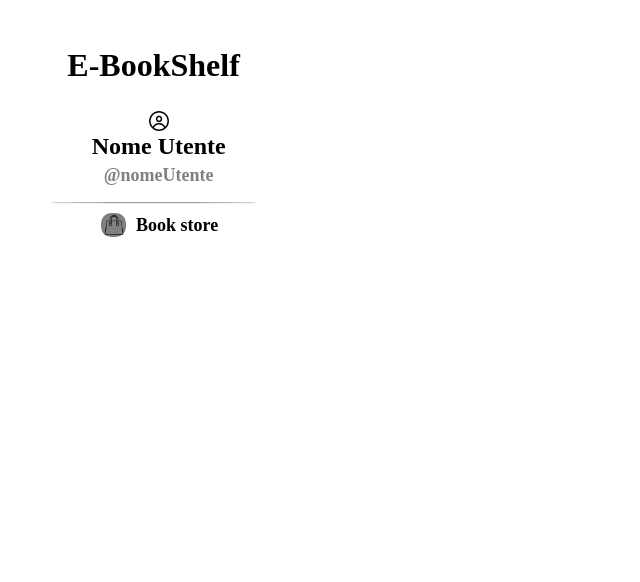
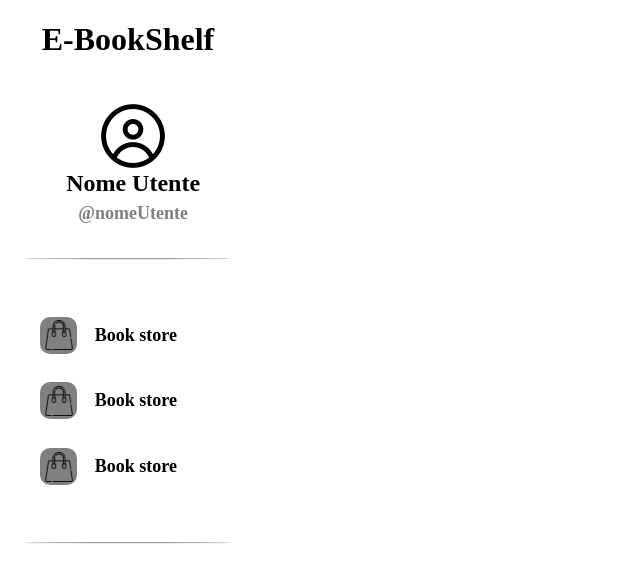
Before and after one commit to luca-zanchetta/eBookShelf, a React (Create React App) app in the folder frontend/: page /homepage in a window 1280 px wide. Shown: the top 582 px of the page, without its empty margins (0-640 px from the left). Built offline with nearby package versions, Linux system fonts and the light colour scheme.

Commit message:
Homepage style (WIP)

```diff
--- a/frontend/src/Css/Navbar-style.css
+++ b/frontend/src/Css/Navbar-style.css
@@ -3,7 +3,6 @@
     width: 20%;
     display: flex;
     flex-direction: column;
-    padding: 2%;
     align-content: center;
 }
 
@@ -21,11 +20,13 @@ hr {
     padding: 2%;
     align-items: center;
     flex-direction: column;
+    justify-content: center;
+    height: 20%;
 }
 
 .ProfileContainer > img {
     aspect-ratio: 1 / 1;
-    max-width: 20px;
+    max-width: 25%;
 }
 
 .ProfileContainer > h2 {
@@ -39,14 +40,18 @@ hr {
 }
 
 .ToggleMenu {
+    padding: 5% 15% 5% 15%;
+    height: 30%;
     position: relative;
     display: flex;
-    width: 100%;
+    width: -webkit-fill-available;
     flex-direction: column;
     align-items: center;
+    justify-content: center;
 }
 
 .ToggleEntry {
+    width: -webkit-fill-available;
     position: relative;
     display: flex;
     flex-direction: row;
@@ -55,13 +60,16 @@ hr {
     align-items: center;
     height: fit-content;
     height: max-content;
+    margin: 8% 0% 8% 0%;
 }
 
-.ToggleEntry> input[type="radio"] {
-    opacity: 0;
-    position: absolute;
+.ToggleEntry > label {
+    display: flex;
+    font-size: large;
+    font-weight: bold;
     width: 100%;
-    height: 100%;
+    text-align: center;
+    white-space: nowrap;
 }
 
 .ToggleIcon {
@@ -79,14 +87,20 @@ hr {
 .ToggleIcon > img {
     display: flex;
     aspect-ratio: 1 / 1;
-    max-width: 20px;
+    max-width: 30px;
 }
 
-.ToggleEntry > label {
-    display: flex;
-    font-size: large;
-    font-weight: bold;
+
+.ToggleEntry > input[type="radio"] {
+    opacity: 0;
+    position: absolute;
     width: 100%;
-    text-align: center;
-    white-space: nowrap;
+    height: 100%;
+    cursor: pointer;
+    z-index: 3;
 }
+
+.ToggleEntry > input[type="radio"]:checked+label+.ToggleIcon {
+    background-color: blueviolet;
+    color: blueviolet;
+}
--- a/frontend/src/Pages/Components/Navbar.js
+++ b/frontend/src/Pages/Components/Navbar.js
@@ -20,13 +20,28 @@ function Navbar({OnNavigatorClick}) {
             <hr />
             <div className='ToggleMenu'>
                 <div className='ToggleEntry'>
-                    <input type='radio' id="store"></input>
+                    <input type='radio' id="store" name="menu"></input>
                     <div className='ToggleIcon'>
                         <img src={store}></img>
                     </div>
                     <label for="store">Book store</label>
                 </div>
+                <div className='ToggleEntry'>
+                    <input type='radio' id="library" name="menu"></input>
+                    <div className='ToggleIcon'>
+                        <img src={store}></img>
+                    </div>
+                    <label for="library">Book store</label>
+                </div>
+                <div className='ToggleEntry'>
+                    <input type='radio' id="dsds" name="menu"></input>
+                    <div className='ToggleIcon'>
+                        <img src={store}></img>
+                    </div>
+                    <label for="dsds">Book store</label>
+                </div>
             </div>
+            <hr />
         </div>
     );
 }
```
